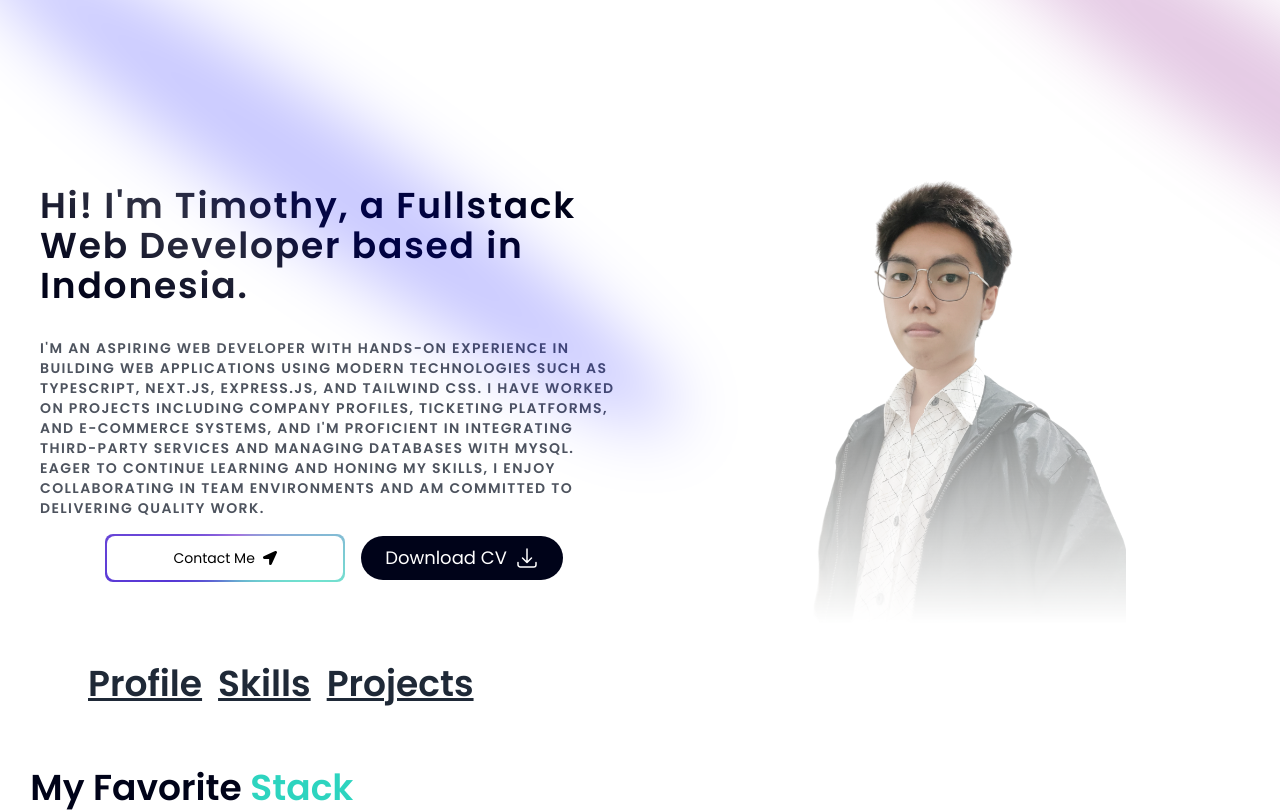
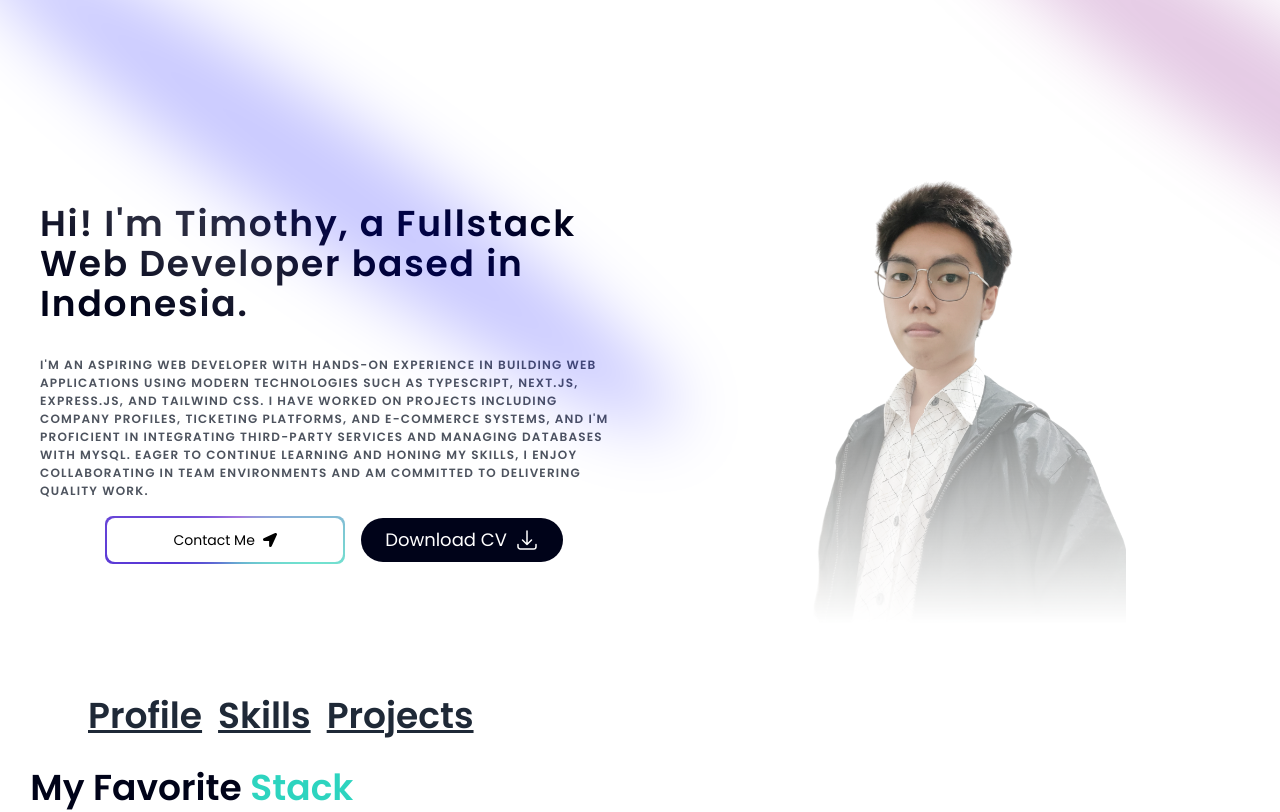
Before and after one commit to timothyJasonC/portfolio, a Next.js app: page / in a window 1280 px wide. Shown: the top 812 px of the page. Built offline with nearby package versions, Linux system fonts and the light colour scheme.

Commit message:
fix navbar

```diff
--- a/components/Hero.tsx
+++ b/components/Hero.tsx
@@ -24,7 +24,7 @@ const Hero = () => {
                         Hi! I&apos;m Timothy, a Fullstack Web Developer based in Indonesia.
                     </p>
 
-                    <h2 className='uppercase tracking-wide text-sm sm:tracking-widest text-black-200 font-semibold'>
+                    <h2 className='uppercase tracking-wide text-[12px] sm:tracking-widest text-black-200 font-semibold'>
                         I&apos;m an aspiring web developer with hands-on experience in building web applications using modern technologies such as TypeScript, Next.js, Express.js, and Tailwind CSS. I have worked on projects including company profiles, ticketing platforms, and e-commerce systems, and I&apos;m proficient in integrating third-party services and managing databases with MySQL. Eager to continue learning and honing my skills, I enjoy collaborating in team environments and am committed to delivering quality work.
                     </h2>
 
--- a/components/Navbar.tsx
+++ b/components/Navbar.tsx
@@ -50,7 +50,7 @@ const Navbar = () => {
     const x = useTransform(scrollYProgress, [0, 0.4, 1], xTransform);
 
     return (
-        <nav className={`bg-white bg-opacity-80 px-0 sm:px-12 ${isSticky ? 'fixed top-2 w-full z-50 rounded-full' : 'relative text-4xl bottom-0 w-full font-semibold'}`}>
+        <nav className={`bg-white bg-opacity-80 px-0 sm:px-12 ${isSticky ? 'fixed top-2 w-full z-50 rounded-full' : 'relative text-4xl -bottom-8 w-full font-semibold'}`}>
             <motion.ul
                 style={{ x: x }}
                 className="flex gap-4 pl-4 sm:pl-0 list-none m-0 sm:p-4"
```
